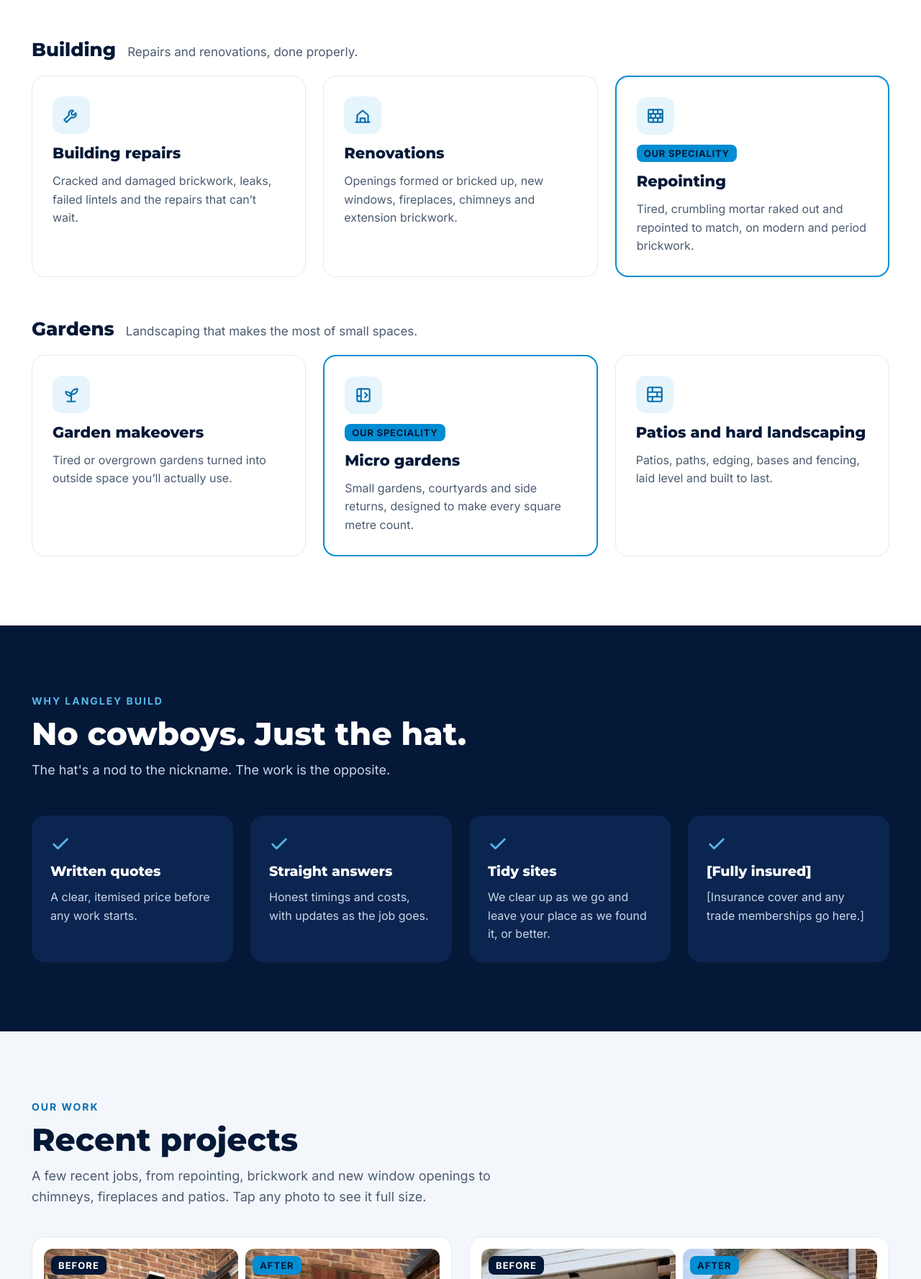
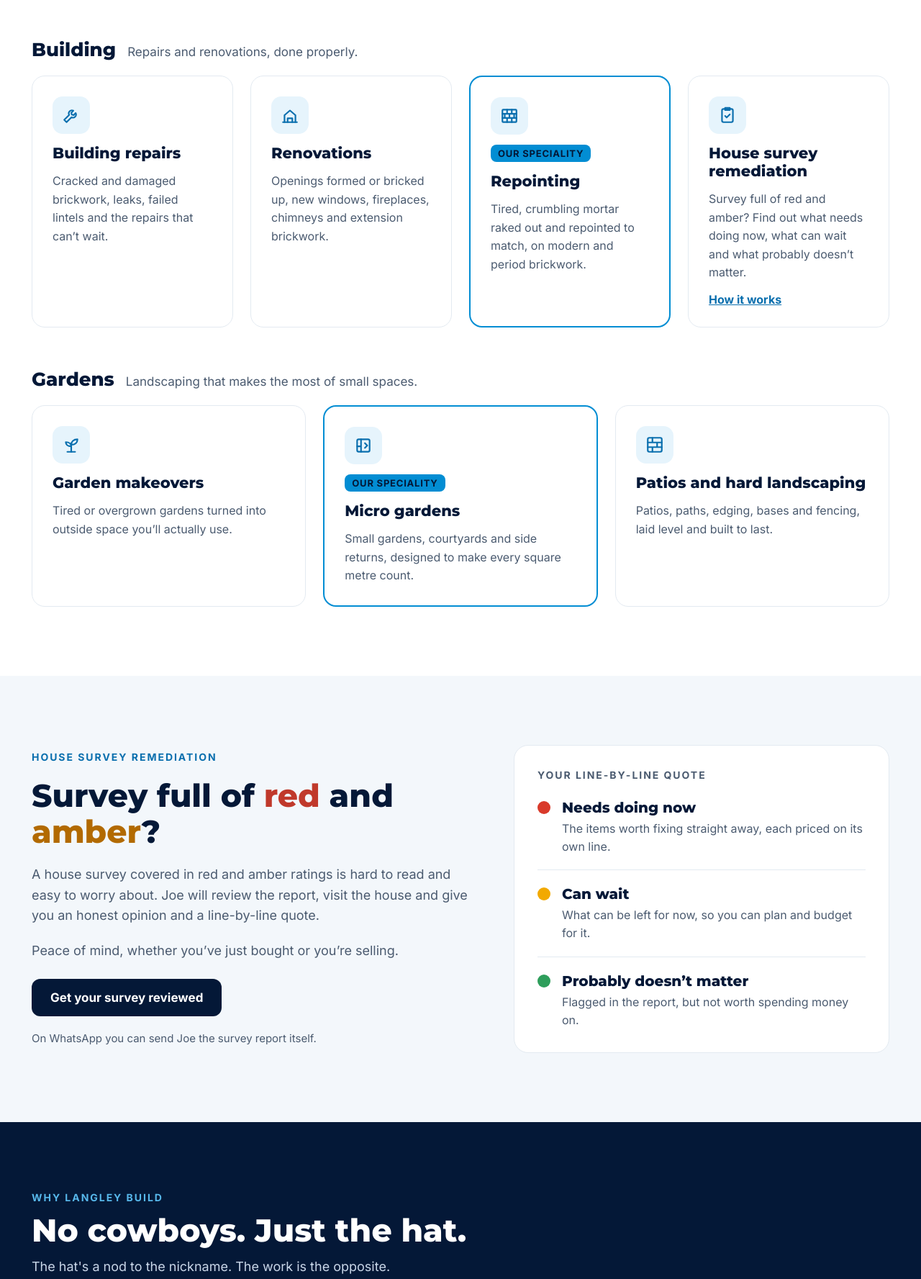
Before and after one commit to billytkid/langley-build, a plain HTML site: page index.html in a window 1280 px wide. Shown: the part 1023-2800 px from the top of the page at 72% size. Drawn offline with Linux system fonts and the light colour scheme.

Commit message:
Add house survey remediation to the site
- New 'Survey full of red and amber?' section with the red/amber/green breakdown
- Service card, nav link, strip item and hero word
- 'House survey remediation' in the quote dropdown; the section's button preselects it
  and the WhatsApp message opens with a survey-specific first line

Co-Authored-By: Claude Opus 5.5 <noreply@anthropic.com>
Claude-Session: https://claude.ai/code/session_01XiYh9A781C4o5sTfbckMqd

```diff
--- a/index.html
+++ b/index.html
@@ -5,7 +5,7 @@
 <meta name="viewport" content="width=device-width, initial-scale=1">
 <title>Langley Build — Building repairs, renovations &amp; garden makeovers</title>
 <link rel="canonical" href="https://www.langleybuild.com/">
-<meta name="description" content="Langley Build: building repairs, renovations and repointing, plus garden makeovers that make the most of small spaces, in Sevenoaks and North Kent.">
+<meta name="description" content="Langley Build: building repairs, renovations and repointing, plus garden makeovers that make the most of small spaces, in Sevenoaks and North Kent. Plus house survey remediation: what needs doing now, what can wait and what doesn’t matter.">
 <link rel="icon" href="icon.svg" type="image/svg+xml">
 <link rel="icon" href="icon-192.png" sizes="192x192" type="image/png">
 <link rel="apple-touch-icon" href="apple-touch-icon.png">
@@ -25,6 +25,7 @@ input:focus,select:focus,textarea:focus{outline:3px solid #8ACFF2;outline-offset
 <a href="#top" style="display: block; line-height: 0"><img src="logo.svg" alt="Langley Build" width="128" height="60" style="height: 60px; width: auto"></a>
 <nav aria-label="Main" style="display: flex; flex-wrap: wrap; align-items: center; gap: 8px 28px; font-weight: 600; font-size: 16px">
 <a href="#services" style="color: #041837; text-decoration: none; padding: 12px 0">Services</a>
+<a href="#survey" style="color: #041837; text-decoration: none; padding: 12px 0">House surveys</a>
 <a href="#work" style="color: #041837; text-decoration: none; padding: 12px 0">Our work</a>
 <a href="#why" style="color: #041837; text-decoration: none; padding: 12px 0">Why us</a>
 <a href="#quote" style="background: #041837; color: #FFFFFF; text-decoration: none; padding: 13px 22px; border-radius: 10px">Free quote</a>
@@ -40,10 +41,10 @@ input:focus,select:focus,textarea:focus{outline:3px solid #8ACFF2;outline-offset
 <span>Building repairs, renovations &amp; landscaping in Sevenoaks &amp; North Kent</span>
 </div>
 <h1 style="margin: 0; font-family: 'Montserrat', sans-serif; font-weight: 900; font-size: clamp(34px, 9vw, 84px); line-height: 1.1; letter-spacing: -0.01em; color: #FFFFFF">
-<span style="position: absolute; width: 1px; height: 1px; overflow: hidden; clip: rect(0 0 0 0); white-space: nowrap">Langley Build: Repairs, Renovations, Repointing, Brickwork, Gardens, Small gardens, Patios</span>
+<span style="position: absolute; width: 1px; height: 1px; overflow: hidden; clip: rect(0 0 0 0); white-space: nowrap">Langley Build: Repairs, Renovations, Repointing, Survey fixes, Brickwork, Gardens, Small gardens, Patios</span>
 <span aria-hidden="true" style="display: block">Langley Build</span>
 <span aria-hidden="true" style="display: block; height: 1.1em; overflow: hidden; color: #028DD3">
-<span id="rot" style="display: block; transform: translateY(0em); transition: transform 650ms cubic-bezier(0.22, 0.8, 0.24, 1)"><span style="display: block; height: 1.1em; white-space: nowrap">Repairs</span><span style="display: block; height: 1.1em; white-space: nowrap">Renovations</span><span style="display: block; height: 1.1em; white-space: nowrap">Repointing</span><span style="display: block; height: 1.1em; white-space: nowrap">Brickwork</span><span style="display: block; height: 1.1em; white-space: nowrap">Gardens</span><span style="display: block; height: 1.1em; white-space: nowrap">Small gardens</span><span style="display: block; height: 1.1em; white-space: nowrap">Patios</span><span style="display: block; height: 1.1em; white-space: nowrap">Repairs</span></span>
+<span id="rot" style="display: block; transform: translateY(0em); transition: transform 650ms cubic-bezier(0.22, 0.8, 0.24, 1)"><span style="display: block; height: 1.1em; white-space: nowrap">Repairs</span><span style="display: block; height: 1.1em; white-space: nowrap">Renovations</span><span style="display: block; height: 1.1em; white-space: nowrap">Repointing</span><span style="display: block; height: 1.1em; white-space: nowrap">Survey fixes</span><span style="display: block; height: 1.1em; white-space: nowrap">Brickwork</span><span style="display: block; height: 1.1em; white-space: nowrap">Gardens</span><span style="display: block; height: 1.1em; white-space: nowrap">Small gardens</span><span style="display: block; height: 1.1em; white-space: nowrap">Patios</span><span style="display: block; height: 1.1em; white-space: nowrap">Repairs</span></span>
 </span>
 </h1>
 <p style="margin: 0; max-width: 560px; font-size: 20px; line-height: 1.55; color: #C9D6E8">Building repairs, renovations and specialist repointing, plus garden makeovers that make the most of small spaces. Quoted clearly, done properly and left tidy.</p>
@@ -64,7 +65,7 @@ input:focus,select:focus,textarea:focus{outline:3px solid #8ACFF2;outline-offset
 
 <div style="background: #028DD3">
 <div style="max-width: 1240px; margin: 0 auto; padding: 16px 24px; box-sizing: border-box; display: flex; flex-wrap: wrap; justify-content: center; align-items: center; gap: 10px 22px; font-family: 'Montserrat', sans-serif; font-weight: 800; font-size: 15px; letter-spacing: 0.12em; color: #041837">
-<span>BUILDING REPAIRS</span><span aria-hidden="true">•</span><span>RENOVATIONS</span><span aria-hidden="true">•</span><span>REPOINTING</span><span aria-hidden="true">•</span><span>GARDEN MAKEOVERS</span>
+<span>BUILDING REPAIRS</span><span aria-hidden="true">•</span><span>RENOVATIONS</span><span aria-hidden="true">•</span><span>REPOINTING</span><span aria-hidden="true">•</span><span>SURVEY REMEDIATION</span><span aria-hidden="true">•</span><span>GARDEN MAKEOVERS</span>
 </div>
 </div>
 
@@ -93,6 +94,12 @@ input:focus,select:focus,textarea:focus{outline:3px solid #8ACFF2;outline-offset
 <span style="align-self: flex-start; background: #028DD3; color: #041837; font-weight: 700; font-size: 13px; letter-spacing: 0.06em; padding: 4px 10px; border-radius: 8px">OUR SPECIALITY</span><h3 style="margin: 0; font-family: 'Montserrat', sans-serif; font-weight: 800; font-size: 21px; color: #041837">Repointing</h3>
 <p style="margin: 0; font-size: 16px; line-height: 1.6; color: #4B5B70">Tired, crumbling mortar raked out and repointed to match, on modern and period brickwork.</p>
 </article>
+<article style="border: 1px solid #E3EAF1; border-radius: 18px; padding: 28px; display: flex; flex-direction: column; gap: 14px">
+<div style="width: 52px; height: 52px; border-radius: 14px; background: #E6F4FC; color: #0A6FAE; display: flex; align-items: center; justify-content: center"><svg width="26" height="26" viewBox="0 0 24 24" fill="none" stroke="currentColor" stroke-width="2" stroke-linecap="round" stroke-linejoin="round" aria-hidden="true"><rect x="5" y="4" width="14" height="17" rx="2"></rect><path d="M9 2.5h6v3H9z"></path><path d="M9 13l2 2 4-4"></path></svg></div>
+<h3 style="margin: 0; font-family: 'Montserrat', sans-serif; font-weight: 800; font-size: 21px; color: #041837">House survey remediation</h3>
+<p style="margin: 0; font-size: 16px; line-height: 1.6; color: #4B5B70">Survey full of red and amber? Find out what needs doing now, what can wait and what probably doesn’t matter.</p>
+<a href="#survey" style="margin-top: auto; font-weight: 700; font-size: 16px; color: #0A6FAE">How it works</a>
+</article>
 </div>
 </div>
 <div style="display: flex; flex-direction: column; gap: 20px">
@@ -113,6 +120,33 @@ input:focus,select:focus,textarea:focus{outline:3px solid #8ACFF2;outline-offset
 <h3 style="margin: 0; font-family: 'Montserrat', sans-serif; font-weight: 800; font-size: 21px; color: #041837">Patios and hard landscaping</h3>
 <p style="margin: 0; font-size: 16px; line-height: 1.6; color: #4B5B70">Patios, paths, edging, bases and fencing, laid level and built to last.</p>
 </article>
+</div>
+</div>
+</div>
+</section>
+
+<section id="survey" style="background: #F3F7FB">
+<div style="max-width: 1240px; margin: 0 auto; padding: 96px 24px; box-sizing: border-box; display: flex; flex-wrap: wrap; align-items: center; gap: 48px">
+<div style="flex: 1 1 520px; min-width: 0; display: flex; flex-direction: column; gap: 20px">
+<div style="font-weight: 700; font-size: 14px; letter-spacing: 0.14em; color: #0A6FAE">HOUSE SURVEY REMEDIATION</div>
+<h2 style="margin: 0; font-family: 'Montserrat', sans-serif; font-weight: 800; font-size: clamp(30px, 5vw, 44px); line-height: 1.15; color: #041837">Survey full of <span style="color: #C0392B">red</span> and <span style="color: #B26A00">amber</span>?</h2>
+<p style="margin: 0; font-size: 18px; line-height: 1.6; color: #4B5B70">A house survey covered in red and amber ratings is hard to read and easy to worry about. Joe will review the report, visit the house and give you an honest opinion and a line-by-line quote.</p>
+<p style="margin: 0; font-size: 18px; line-height: 1.6; color: #4B5B70">Peace of mind, whether you’ve just bought or you’re selling.</p>
+<div style="display: flex; flex-wrap: wrap; gap: 14px; padding-top: 4px">
+<a href="#quote" data-service="House survey remediation" style="background: #041837; color: #FFFFFF; text-decoration: none; font-weight: 700; font-size: 17px; padding: 16px 26px; border-radius: 12px">Get your survey reviewed</a>
+</div>
+<p style="margin: 0; font-size: 15px; line-height: 1.5; color: #4B5B70">On WhatsApp you can send Joe the survey report itself.</p>
+</div>
+<div style="flex: 1 1 420px; min-width: 0; box-sizing: border-box; padding: 12px 32px; border-radius: 20px; background: #FFFFFF; border: 1px solid #E3EAF1">
+<div style="padding: 20px 0 4px; font-weight: 700; font-size: 14px; letter-spacing: 0.14em; color: #4B5B70">YOUR LINE-BY-LINE QUOTE</div>
+<div style="display: flex; gap: 16px; padding: 20px 0;">
+<span aria-hidden="true" style="flex-shrink: 0; width: 18px; height: 18px; border-radius: 9px; margin-top: 4px; background: #D93A2B"></span><div style="display: flex; flex-direction: column; gap: 4px"><h3 style="margin: 0; font-family: 'Montserrat', sans-serif; font-weight: 800; font-size: 20px; line-height: 1.3; color: #041837">Needs doing now</h3><p style="margin: 0; font-size: 16px; line-height: 1.55; color: #4B5B70">The items worth fixing straight away, each priced on its own line.</p></div>
+</div>
+<div style="display: flex; gap: 16px; padding: 20px 0; border-top: 1px solid #E3EAF1;">
+<span aria-hidden="true" style="flex-shrink: 0; width: 18px; height: 18px; border-radius: 9px; margin-top: 4px; background: #F2A900"></span><div style="display: flex; flex-direction: column; gap: 4px"><h3 style="margin: 0; font-family: 'Montserrat', sans-serif; font-weight: 800; font-size: 20px; line-height: 1.3; color: #041837">Can wait</h3><p style="margin: 0; font-size: 16px; line-height: 1.55; color: #4B5B70">What can be left for now, so you can plan and budget for it.</p></div>
+</div>
+<div style="display: flex; gap: 16px; padding: 20px 0; border-top: 1px solid #E3EAF1;">
+<span aria-hidden="true" style="flex-shrink: 0; width: 18px; height: 18px; border-radius: 9px; margin-top: 4px; background: #2E9E5B"></span><div style="display: flex; flex-direction: column; gap: 4px"><h3 style="margin: 0; font-family: 'Montserrat', sans-serif; font-weight: 800; font-size: 20px; line-height: 1.3; color: #041837">Probably doesn’t matter</h3><p style="margin: 0; font-size: 16px; line-height: 1.55; color: #4B5B70">Flagged in the report, but not worth spending money on.</p></div>
 </div>
 </div>
 </div>
@@ -201,7 +235,7 @@ input:focus,select:focus,textarea:focus{outline:3px solid #8ACFF2;outline-offset
 <div data-email-only hidden style="display: flex; flex-direction: column; gap: 8px"><label for="q-email" style="font-weight: 600; font-size: 15px">Email</label><input id="q-email" type="email" autocomplete="email" style="font: inherit; font-size: 16px; padding: 13px 14px; border: 1.5px solid #B8C7D6; border-radius: 10px; background: #FFFFFF; color: #041837"></div>
 <div style="grid-column: 1 / -1; display: flex; flex-direction: column; gap: 8px"><label for="q-service" style="font-weight: 600; font-size: 15px">What do you need?</label>
 <select id="q-service" style="font: inherit; font-size: 16px; padding: 13px 14px; border: 1.5px solid #B8C7D6; border-radius: 10px; background: #FFFFFF; color: #041837">
-<option>Building repair</option><option>Renovation</option><option>Repointing</option><option>Garden makeover</option><option>Small garden or courtyard</option><option>Patio or hard landscaping</option><option>Something else</option>
+<option>Building repair</option><option>Renovation</option><option>Repointing</option><option>House survey remediation</option><option>Garden makeover</option><option>Small garden or courtyard</option><option>Patio or hard landscaping</option><option>Something else</option>
 </select></div>
 <div style="grid-column: 1 / -1; display: flex; flex-direction: column; gap: 8px"><label for="q-details" style="font-weight: 600; font-size: 15px">Tell Joe about the job</label><textarea id="q-details" rows="5" style="font: inherit; font-size: 16px; padding: 13px 14px; border: 1.5px solid #B8C7D6; border-radius: 10px; background: #FFFFFF; color: #041837; resize: vertical"></textarea></div>
 <div style="grid-column: 1 / -1; display: flex; flex-direction: column; gap: 12px">
@@ -245,6 +279,9 @@ input:focus,select:focus,textarea:focus{outline:3px solid #8ACFF2;outline-offset
   var v = function (id) { var el = $(id); return el ? el.value.trim() : ''; };
   var formOn = GF.action.indexOf('YOUR_FORM_ID') === -1;
   var status = $('q-status');
+  [].forEach.call(document.querySelectorAll('a[data-service]'), function (a) {
+    a.addEventListener('click', function () { $('q-service').value = a.getAttribute('data-service'); });
+  });
   var say = function (msg, bad) { status.textContent = msg; status.style.color = bad ? '#B42318' : '#4B5B70'; };
   if (formOn) {
     [].forEach.call(document.querySelectorAll('[data-email-only]'), function (el) { el.hidden = false; });
@@ -262,7 +299,8 @@ input:focus,select:focus,textarea:focus{outline:3px solid #8ACFF2;outline-offset
     var viaForm = e.submitter && e.submitter.id === 'q-send-email';
     if (!v('q-name') || !v('q-details')) { e.preventDefault(); say('Please add your name and a few words about the job.', true); return; }
     if (!viaForm) {
-      var lines = ["Hi Joe, I'd like a quote please.", '', 'Name: ' + v('q-name')];
+      var survey = v('q-service') === 'House survey remediation';
+      var lines = [survey ? "Hi Joe, I've had a house survey back and I'd like you to look over it." : "Hi Joe, I'd like a quote please.", '', 'Name: ' + v('q-name')];
       if (v('q-postcode')) lines.push('Postcode: ' + v('q-postcode'));
       lines.push('Job: ' + v('q-service'), '', v('q-details'));
       $('wa-text').value = lines.join('\n');
```
